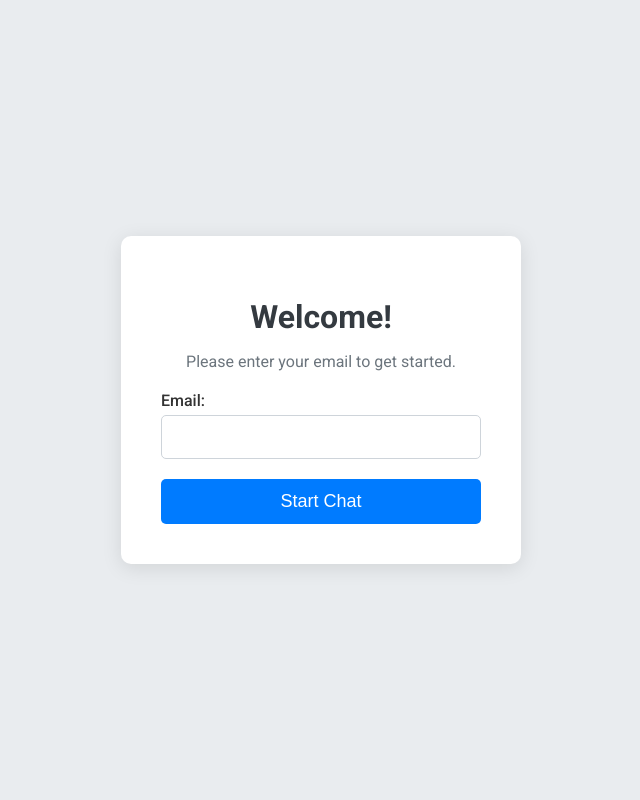
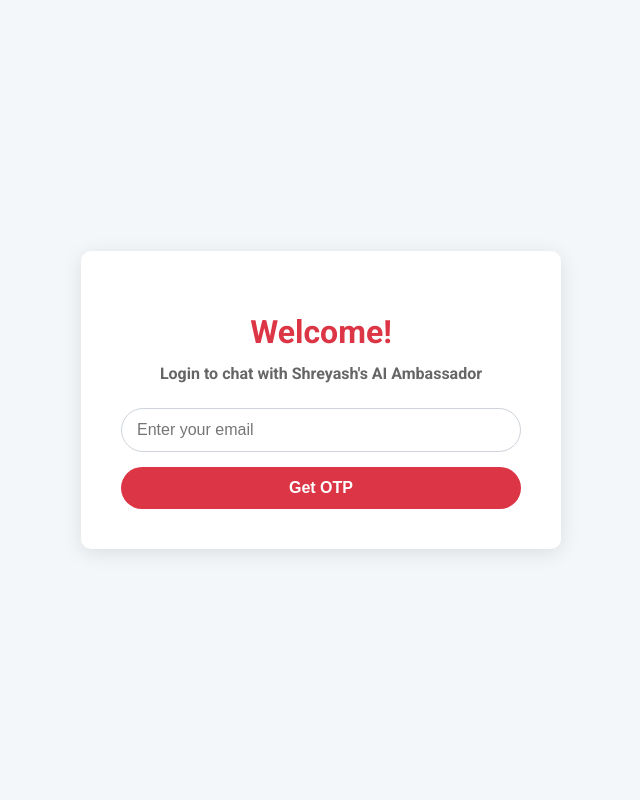
Before and after one commit to SHREYASHSINGHAI/AI-PERSONAL-AMBASSADOR, a Flask app: page /email_login in a window 1280 px wide. Shown: the whole page, without its empty margins (319-959 px from the left). Run offline with Flask 3, Linux system fonts and the light colour scheme.

Commit message:
Update email_login.html

```diff
--- a/templates/email_login.html
+++ b/templates/email_login.html
@@ -3,104 +3,86 @@
 <head>
     <meta charset="UTF-8">
     <meta name="viewport" content="width=device-width, initial-scale=1.0">
-    <title>Login - {{ bot_name }}'s Assistant</title>
+    <title>{{ bot_name }}'s Ambassador</title>
     <link href="https://fonts.googleapis.com/css2?family=Roboto:wght@400;500;700&display=swap" rel="stylesheet">
     <style>
         body {
             font-family: 'Roboto', sans-serif;
-            background-color: #e9ecef;
+            background-color: #f4f7f9;
             display: flex;
             justify-content: center;
             align-items: center;
-            min-height: 100vh;
+            height: 100vh;
             margin: 0;
             color: #333;
         }
         .login-container {
-            background: #fff;
+            background-color: #fff;
             padding: 40px;
             border-radius: 10px;
             box-shadow: 0 4px 20px rgba(0, 0, 0, 0.1);
             text-align: center;
+            max-width: 400px;
             width: 100%;
-            max-width: 400px;
-            box-sizing: border-box;
         }
         h1 {
-            color: #343a40;
-            margin-bottom: 10px;
+            color: #dc3545;
+            margin-bottom: 5px;
+            font-size: 2em;
         }
-        p {
-            color: #6c757d;
-            margin-bottom: 20px;
+        h2 {
+            font-size: 1em;
+            color: #666;
+            margin-bottom: 25px;
         }
-        .form-group {
-            margin-bottom: 20px;
-            text-align: left;
+        form {
+            display: flex;
+            flex-direction: column;
+            gap: 15px;
         }
-        .form-group label {
-            display: block;
-            margin-bottom: 5px;
-            font-weight: 500;
-        }
-        .form-group input {
+        input[type="email"] {
             width: 100%;
-            padding: 12px;
+            padding: 12px 15px;
             border: 1px solid #ced4da;
-            border-radius: 5px;
+            border-radius: 25px;
             box-sizing: border-box;
             font-size: 16px;
+            transition: border-color 0.3s;
+        }
+        input[type="email"]:focus {
+            border-color: #dc3545;
+            outline: none;
         }
         button {
-            width: 100%;
+            background-color: #dc3545;
+            color: #fff;
+            border: none;
             padding: 12px;
-            background-color: #007bff;
-            color: white;
-            border: none;
-            border-radius: 5px;
-            font-size: 18px;
+            border-radius: 25px;
+            font-size: 16px;
+            font-weight: bold;
             cursor: pointer;
-            transition: background-color 0.3s ease;
+            transition: background-color 0.3s;
         }
         button:hover {
-            background-color: #0056b3;
+            background-color: #c82333;
         }
         .error-message {
-            background-color: #f8d7da;
-            color: #721c24;
-            padding: 10px;
-            border-radius: 5px;
-            margin-bottom: 20px;
-        }
-        .back-link {
-            display: block;
-            margin-top: 20px;
-            color: #007bff;
-            text-decoration: none;
-            font-weight: 500;
-        }
-        .back-link:hover {
-            text-decoration: underline;
+            color: #dc3545;
+            margin-top: 15px;
         }
     </style>
 </head>
 <body>
     <div class="login-container">
         <h1>Welcome!</h1>
-        <p>Please enter your email to get started.</p>
-
+        <h2>Login to chat with {{ bot_name }}'s AI Ambassador</h2>
         {% if error %}
-        <div class="error-message">
-            {{ error }}
-        </div>
+            <p class="error-message">{{ error }}</p>
         {% endif %}
-
-        <form action="{{ url_for('start_session') }}" method="post">
-            <div class="form-group">
-                <label for="email">Email:</label>
-                <input type="email" id="email" name="email" required>
-            </div>
-            <button type="submit">Start Chat</button>
+        <form method="post">
+            <input type="email" name="email" placeholder="Enter your email" required>
+            <button type="submit">Get OTP</button>
         </form>
     </div>
 </body>
```
